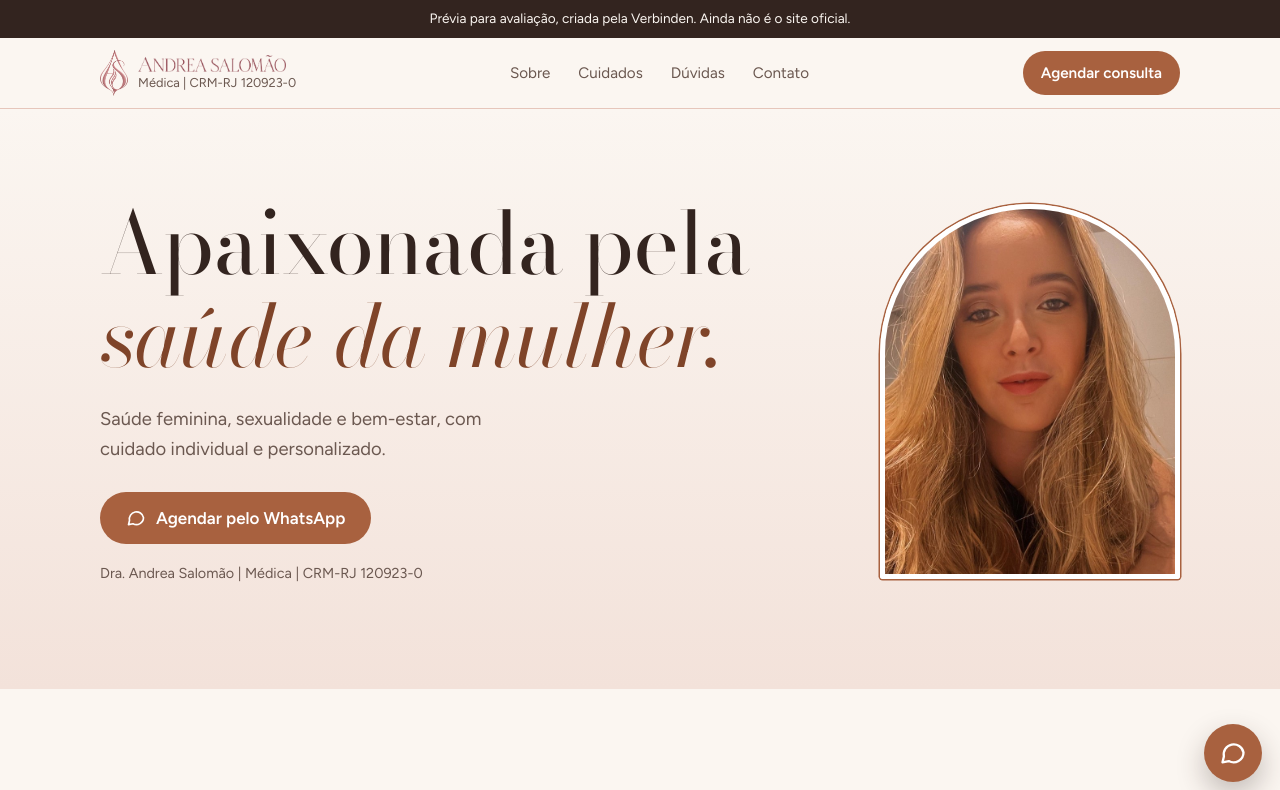
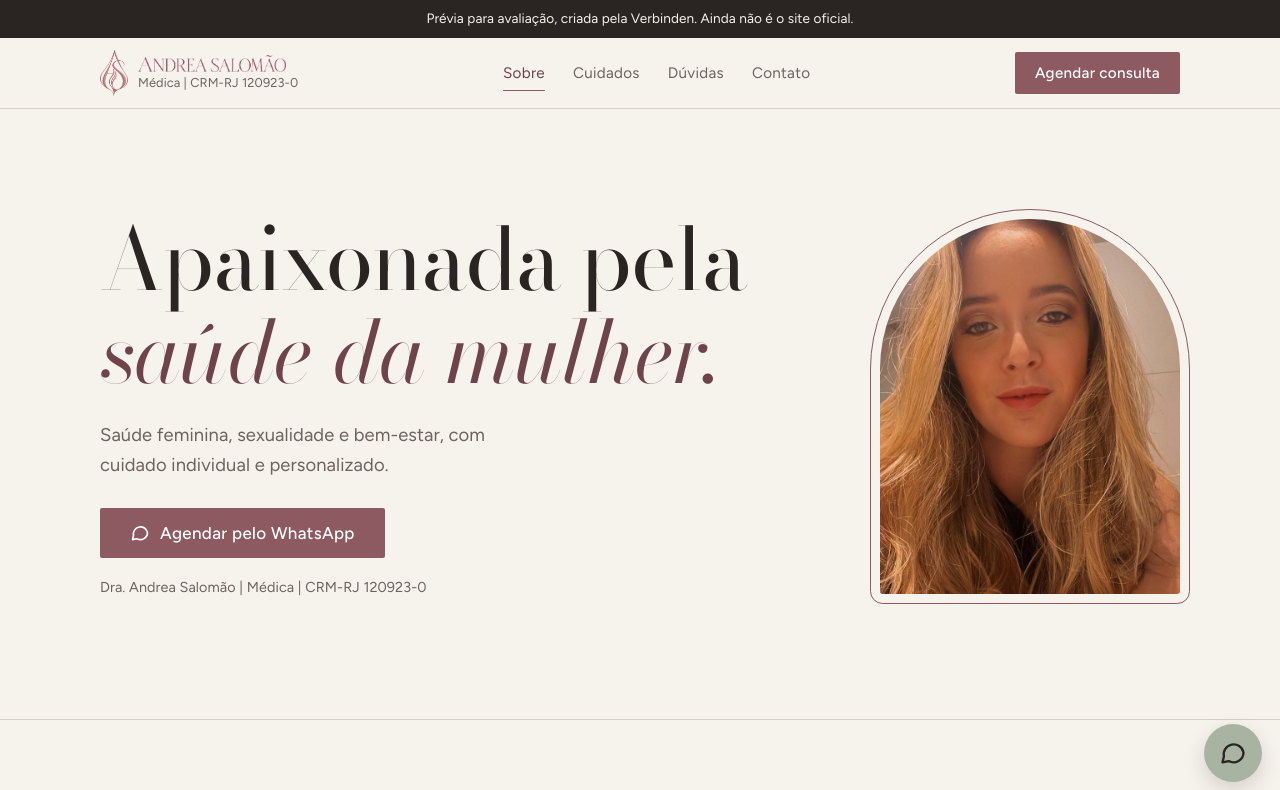
Before and after one commit to EndryusSchmidel/andrea-salomao, a plain HTML site: page index.html in a window 1280 px wide. Shown: the top 790 px of the page. Drawn offline with nearby package versions, Linux system fonts and the light colour scheme.

Commit message:
Estilo quiet luxury com as cores da Dra. Andrea
Rosé e sálvia da logo dessaturados, fundo de linho, cantos quase retos, linhas
finas, sem degradê e com sombras mínimas. Botões em rosé e verde, linha animada
no menu e marcação da seção atual.

Co-Authored-By: Claude Opus 5.5 <noreply@anthropic.com>

```diff
--- a/index.html
+++ b/index.html
@@ -26,9 +26,10 @@
     --creme: #fbf6f1;
     --rose: #f3e2da;
     --rose-forte: #e6c6bb;
-    --cobre: #a8613f;
-    --cobre-escuro: #7f4429;
-    --salvia: #76866f;
+    --cobre: #99545d;
+    --cobre-escuro: #7a3f48;
+    --verde: #a0b49d;
+    --verde-escuro: #8ca288;
     --tinta: #33241f;
     --tinta-suave: #6b5850;
     --display: "Bodoni Moda", "Times New Roman", serif;
@@ -89,7 +90,7 @@
   .opcoes label { position: relative; }
   .opcoes input { position: absolute; opacity: 0; inset: 0; cursor: pointer; }
   .opcoes span { display: block; padding: 11px 18px; border-radius: 999px; border: 1.5px solid var(--rose-forte); background: #fff; }
-  .opcoes input:checked + span { background: var(--tinta); border-color: var(--tinta); color: #fff; }
+  .opcoes input:checked + span { background: var(--cobre); border-color: var(--cobre); color: #fff; }
   .opcoes input:focus-visible + span { outline: 3px solid var(--cobre); outline-offset: 3px; }
   .conversa { background: var(--rose); border-radius: 26px; padding: 26px 22px; align-self: start; }
   .conversa small { display: block; color: var(--tinta-suave); margin-bottom: 12px; }
@@ -172,8 +173,11 @@
   .menu { display: none; }
   @media (min-width: 980px) {
     .menu { display: flex; gap: 28px; list-style: none; padding: 0; font-size: 0.95rem; }
-    .menu a { text-decoration: none; color: var(--tinta-suave); }
-    .menu a:hover { color: var(--cobre-escuro); }
+    .menu a { position: relative; display: inline-block; padding: 6px 0; text-decoration: none; color: var(--tinta-suave); transition: color 0.2s ease; }
+    .menu a::after { content: ""; position: absolute; left: 0; right: 0; bottom: 0; height: 2px; border-radius: 2px; background: var(--cobre); transform: scaleX(0); transform-origin: left center; transition: transform 0.28s ease; }
+    .menu a:hover, .menu a.ativo { color: var(--cobre-escuro); }
+    .menu a:hover::after, .menu a.ativo::after { transform: scaleX(1); }
+    @media (prefers-reduced-motion: reduce) { .menu a::after { transition: none; } }
   }
 
   /* Sobre */
@@ -225,15 +229,61 @@
   .aviso { margin-top: 18px; font-size: 0.9rem; color: var(--tinta-suave); max-width: 46ch; }
 
   /* Botão fixo do WhatsApp */
-  .zap-fixo { position: fixed; right: 18px; bottom: 18px; z-index: 6; width: 58px; height: 58px; border-radius: 50%; background: var(--cobre); color: #fff; display: grid; place-items: center; box-shadow: 0 12px 28px rgba(51, 36, 31, 0.28); }
-  .zap-fixo:hover { background: var(--cobre-escuro); }
+  .zap-fixo { position: fixed; right: 18px; bottom: 18px; z-index: 6; width: 58px; height: 58px; border-radius: 50%; background: var(--verde); color: var(--tinta); display: grid; place-items: center; box-shadow: 0 12px 28px rgba(51, 36, 31, 0.28); }
+  .zap-fixo:hover { background: var(--verde-escuro); }
+  .botao.verde { background: var(--verde); color: var(--tinta); }
+  .botao.verde:hover { background: var(--verde-escuro); }
   .zap-fixo svg { width: 28px; height: 28px; }
 
-  footer { background: #a0b49d; padding: 48px 0 96px; font-size: 0.92rem; color: var(--tinta); text-align: center; }
+  footer { background: var(--verde); padding: 48px 0 96px; font-size: 0.92rem; color: var(--tinta); text-align: center; }
   footer .faixa { display: grid; gap: 8px; justify-items: center; }
   .rodape-logo { display: grid; justify-items: center; gap: 14px; margin-bottom: 18px; }
   .rodape-logo img:first-child { height: 92px; width: auto; }
   .rodape-logo img:last-child { height: auto; width: min(100%, 330px); }
+
+  /* ---------- Quiet luxury ----------
+     Cores dela (rosé e verde) dessaturadas, fundo de linho, linhas finas,
+     cantos quase retos, sem degradê e com sombra mínima. */
+  :root {
+    --creme: #f6f2ec;        /* linho */
+    --rose: #ece5dc;         /* areia */
+    --rose-forte: #d9d0c4;   /* linha de pedra */
+    --cobre: #8c5a60;        /* rosé empoeirado (da logo) */
+    --cobre-escuro: #6e434a;
+    --verde: #a9b3a1;        /* sálvia (da logo) */
+    --verde-escuro: #939e8b;
+    --tinta: #2a2522;        /* carvão quente */
+    --tinta-suave: #6d645d;  /* taupe */
+    --escuro: #2e2c28;
+  }
+  body { letter-spacing: 0.005em; }
+  h1, h2, h3 { letter-spacing: -0.012em; }
+  .botao { border-radius: 2px; min-height: 50px; padding: 0 30px; font-weight: 500; letter-spacing: 0.02em; transition: background-color 0.25s ease, color 0.25s ease; }
+  .topo { background: rgba(246, 242, 236, 0.92); }
+  .topo .botao { min-height: 42px; padding: 0 20px; }
+  .abertura { background: var(--creme); border-bottom: 1px solid var(--rose-forte); }
+  .retrato { border: 0; box-shadow: none; outline: 1px solid var(--cobre); outline-offset: 9px; }
+  .opcoes span { border-radius: 2px; border-width: 1px; background: transparent; transition: background-color 0.2s ease, color 0.2s ease, border-color 0.2s ease; }
+  .opcoes label:hover span { border-color: var(--cobre); }
+  .conversa { border-radius: 4px; border: 1px solid var(--rose-forte); }
+  .balao { border-radius: 14px 14px 2px 14px; }
+  .cuidados { background: var(--escuro); }
+  .cuidados h2 em { color: #c9a9ac; }
+  .lista li { border-top-color: rgba(246, 242, 236, 0.16); }
+  .celular { box-shadow: 0 0 0 1px #3d3632, 0 18px 40px rgba(42, 37, 34, 0.14); }
+  .pendente { border-radius: 2px; border-width: 1px; background: transparent; }
+  .passos li { background: transparent; border: 0; border-top: 1px solid var(--rose-forte); border-radius: 0; padding: 24px 0 0; }
+  .passos li::before { font-weight: 400; font-size: 2.2rem; }
+  .duvidas summary { font-weight: 500; }
+  .campo input { border-radius: 2px; border-width: 1px; background: transparent; }
+  .zap-fixo { box-shadow: 0 8px 20px rgba(42, 37, 34, 0.16); }
+  .menu a::after { height: 1px; }
+  .menu { letter-spacing: 0.02em; }
+  @media (min-width: 820px) {
+    .abertura { padding: 104px 0 120px; }
+    .agendar, .cuidados, .conteudos, .sobre, .passos, .duvidas { padding: 120px 0; }
+    .onde { padding: 112px 0; }
+  }
 </style>
 </head>
 <body>
@@ -301,7 +351,7 @@
       <aside class="conversa" aria-live="polite">
         <small>Sua mensagem vai assim:</small>
         <div class="balao" id="previa-msg"></div>
-        <a class="botao" id="enviar" target="_blank" rel="noopener" href="https://wa.me/5521966428116">Enviar no WhatsApp</a>
+        <a class="botao verde" id="enviar" target="_blank" rel="noopener" href="https://wa.me/5521966428116">Enviar no WhatsApp</a>
       </aside>
     </div>
   </section>
@@ -535,6 +585,29 @@
     } else { visivel = true; }
     mostrar(0);
   })();
+
+  // Menu do topo: marca a seção que está na tela
+  (function () {
+    var links = document.querySelectorAll(".menu a");
+    if (!links.length || !("IntersectionObserver" in window)) return;
+    var porId = {};
+    links.forEach(function (a) { porId[a.getAttribute("href").slice(1)] = a; });
+    var visiveis = {};
+    function marcar() {
+      var ativo = null;
+      Object.keys(porId).forEach(function (id) { if (visiveis[id] && !ativo) ativo = id; });
+      links.forEach(function (a) {
+        var sim = a === porId[ativo];
+        a.classList.toggle("ativo", sim);
+        if (sim) a.setAttribute("aria-current", "true"); else a.removeAttribute("aria-current");
+      });
+    }
+    var obs = new IntersectionObserver(function (es) {
+      es.forEach(function (e) { visiveis[e.target.id] = e.isIntersecting; });
+      marcar();
+    }, { rootMargin: "-35% 0px -55% 0px" });
+    Object.keys(porId).forEach(function (id) { var el = document.getElementById(id); if (el) obs.observe(el); });
+  })();
 </script>
 </body>
 </html>
```
